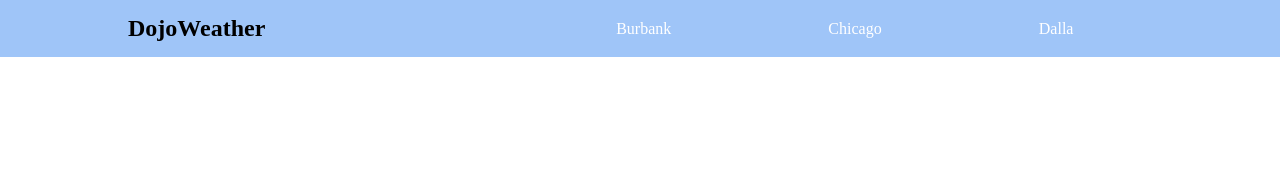
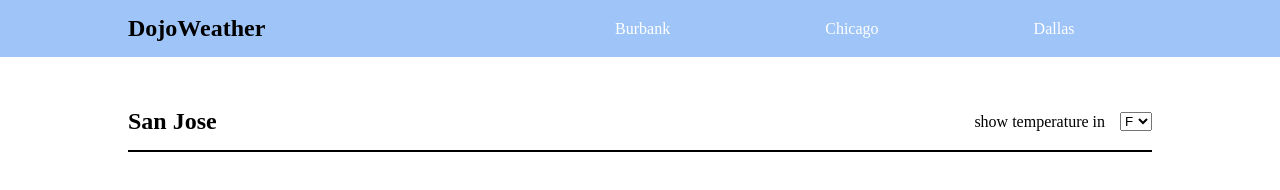
Before and after one commit to hope-crichlow/JS, a plain HTML site: page Dojo_Weather/index.html in a window 1280 px wide. Drawn offline with Linux system fonts and the light colour scheme.

Commit message:
main city added

```diff
--- a/Dojo_Weather/index.html
+++ b/Dojo_Weather/index.html
@@ -19,10 +19,23 @@
                 <a class="navLink" href="#">Chicago</a>
             </li>
             <li>
-                <a class="navLink" href="#">Dalla</a>
+                <a class="navLink" href="#">Dallas</a>
             </li>
         </ul>
     </nav>
+    <main>
+        <div class="bigCity">
+            <h2>San Jose</h2>
+
+            <div class="tempToggle">
+                <p>show temperature in </p>
+                <select name="degrees" id="degrees">
+                    <option value="#">F</option>
+                    <option value="#">C</option>
+                </select>
+            </div>
+        </div>
+    </main>
 
 </body>
 </html>
--- a/Dojo_Weather/style.css
+++ b/Dojo_Weather/style.css
@@ -9,7 +9,6 @@ nav {
     display: flex;
     align-items: center;
     padding: 15px 10%;
-    position: absolute;
     width: 100vw;
     justify-content: space-between;
 }
@@ -29,3 +28,22 @@ nav {
 nav ul li {
     list-style-type: none;
 }
+
+.bigCity {
+    margin: 4% 10%;
+    display: flex;
+    justify-content: space-between;
+    flex-direction:row;
+    gap: 15px;
+    padding-bottom: 15px;
+    border-bottom: black solid 2px;
+
+}
+
+.tempToggle {
+    display: flex;
+    flex-direction:row;
+    gap: 15px;
+    align-items: center
+
+}
```
